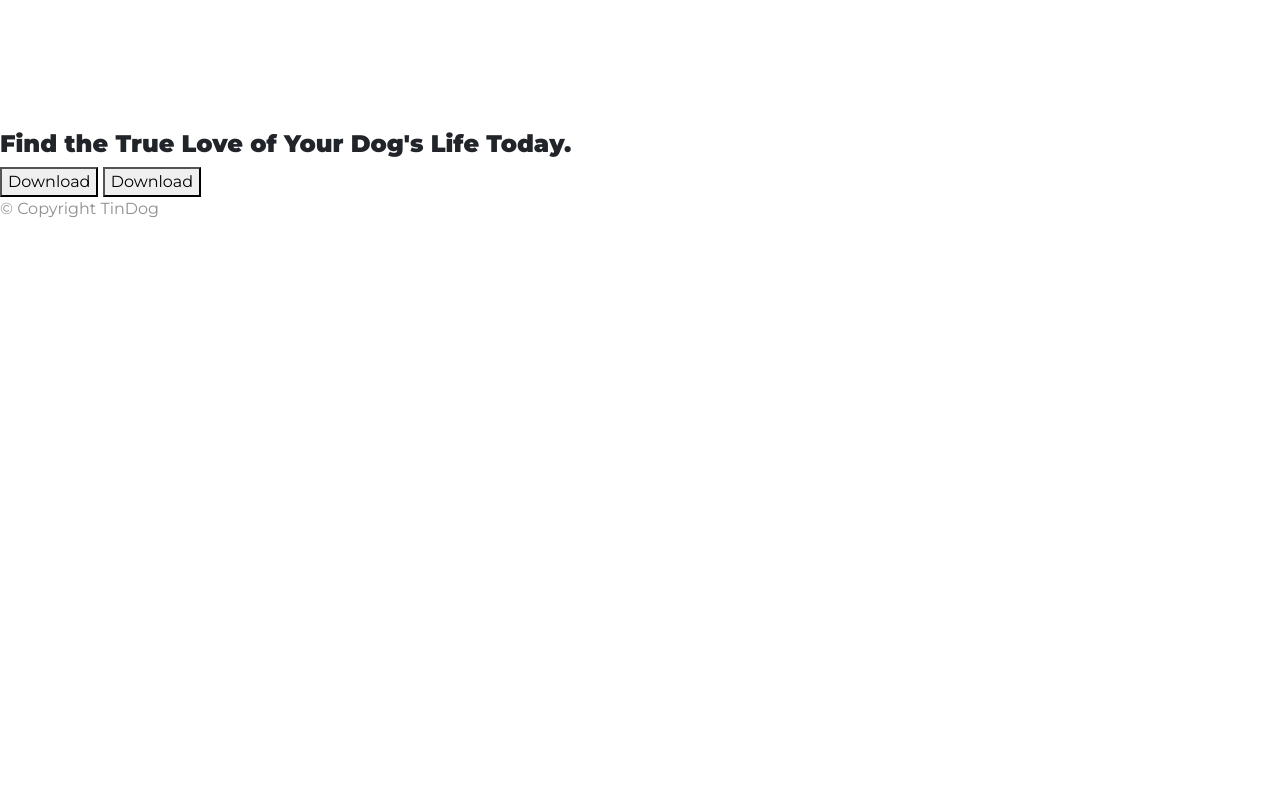
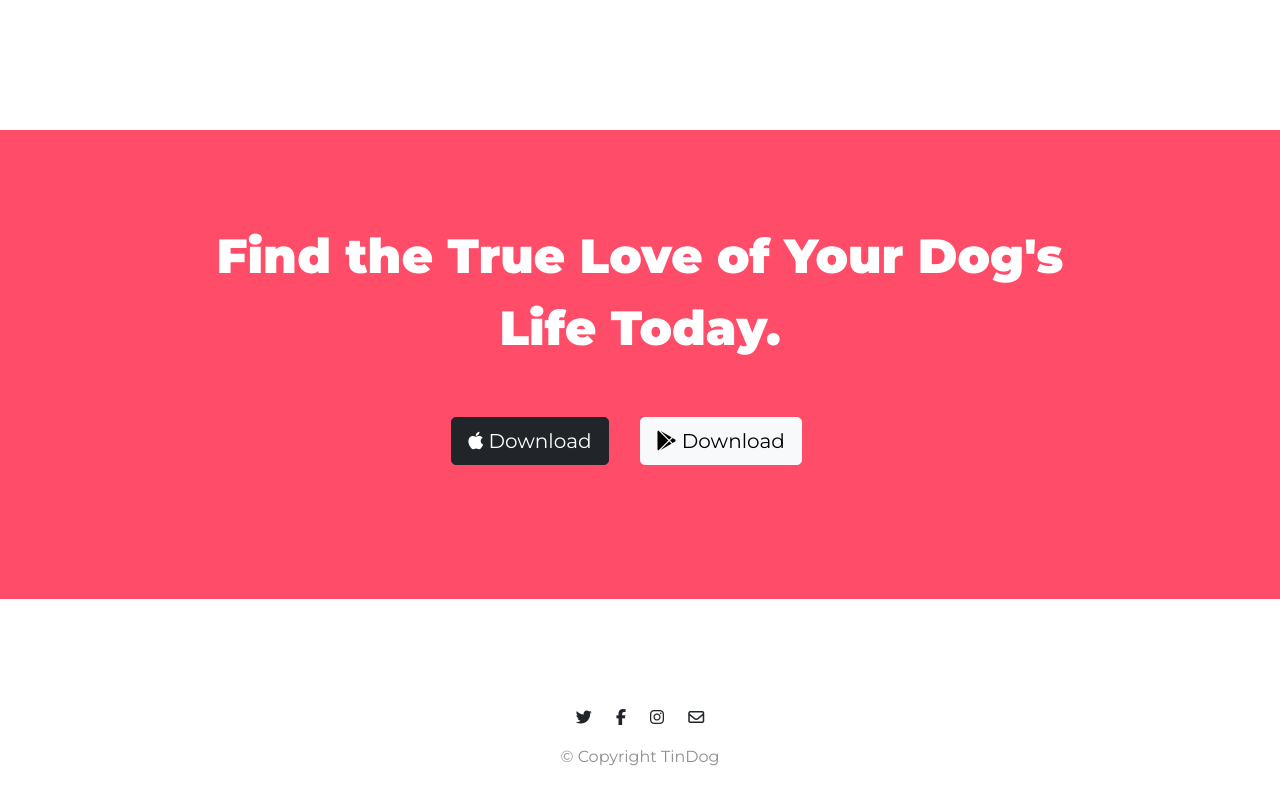
Before and after one commit to isaiahcruz70/Tindog, a plain HTML site: page index.html in a window 1280 px wide. Shown: the part 2433-3237 px from the top of the page. Before the commit the page ends 2670 px from the top, so only its background shows below. Drawn offline with nearby package versions, Linux system fonts and the light colour scheme.

Commit message:
Finished site now planning on refactoring code following the DRY standards

```diff
--- a/css/styles.css
+++ b/css/styles.css
@@ -1,4 +1,16 @@
 @import url('https://fonts.googleapis.com/css2?family=Montserrat:wght@100;200;400;900&family=Ubuntu&display=swap');
+
+@media (max-width: 1028px) {
+    #title {
+        text-align: center;
+    }
+
+    .title-image {
+        position: static;
+        transform: rotate(0);
+
+    }
+}
 
 .container-fluid {
     padding: 3% 15% 8%;
@@ -142,3 +154,30 @@ body {
 .pricing-column {
     padding: 3% 2%;
 }
+
+/*? CTA Section */
+
+#cta {
+    padding: 7% 15%;
+    text-align: center;
+    background-color: #ff4c68;
+    color: #fff;
+}
+
+.cta-heading {
+    font-family: "Montserrat";
+    font-size: 3rem;
+    line-height: 1.5;
+    font-weight: 900;
+}
+
+/*? Footer Section  */
+
+#footer {
+    text-align: center;
+    padding: 7% 15%;
+}
+
+.social-icon {
+    margin: 20px 10px;
+}
--- a/index.html
+++ b/index.html
@@ -30,13 +30,13 @@
     <div class="collapse navbar-collapse right" id="navbarSupportedContent">
       <ul class="navbar-nav ml-auto">
           <li class="nav-item">
-              <a class="nav-link" href="">Contact</a>
+              <a class="nav-link" href="#footer">Contact</a>
           </li>
           <li class="nav-item">
-              <a class="nav-link" href="">Pricing</a>
+              <a class="nav-link" href="#pricing">Pricing</a>
           </li>
           <li class="nav-item">
-              <a class="nav-link" href="">Download</a>
+              <a class="nav-link" href="#cta">Download</a>
           </li>
       </ul>
    </div>
@@ -184,9 +184,13 @@
 
   <section id="cta">
 
-    <h3>Find the True Love of Your Dog's Life Today.</h3>
-    <button type="button">Download</button>
-    <button type="button">Download</button>
+    <div class="row">
+      <div class="cta">
+        <h3 class="cta-heading">Find the True Love of Your Dog's Life Today.</h3>
+        <button class="btn btn-lg btn-block btn-dark download-button" type="button"><i class="fa-brands fa-apple"></i> Download</button>
+        <button class="btn btn-lg btn-block btn-light download-button" type="button"><i class="fa-brands fa-google-play"></i> Download</button>
+      </div>
+    </div>
 
   </section>
 
@@ -195,6 +199,10 @@
 
   <footer id="footer">
 
+    <i class="social-icon fa-brands fa-twitter"></i>
+    <i class="social-icon fa-brands fa-facebook-f"></i>
+    <i class="social-icon fa-brands fa-instagram"></i>
+    <i class="social-icon fa-regular fa-envelope"></i>
     <p>© Copyright TinDog</p>
 
   </footer>
```
